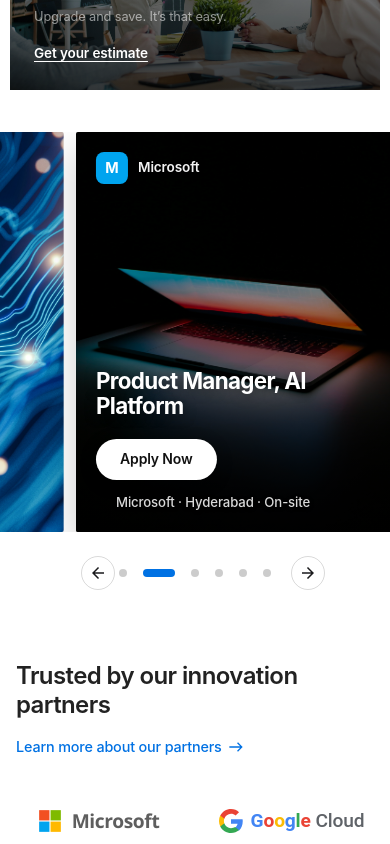
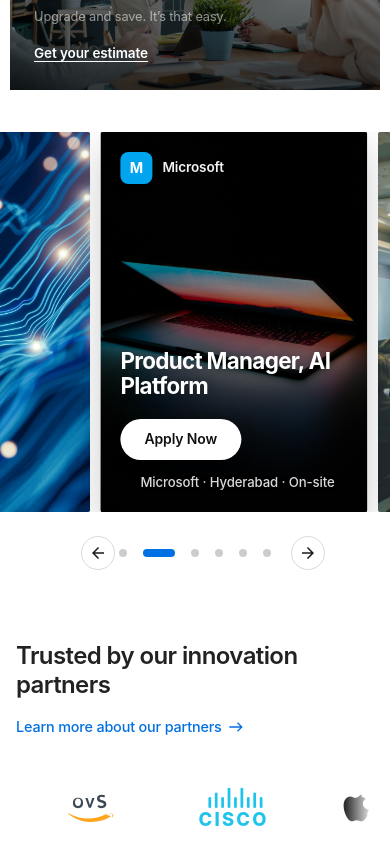
Before and after one commit to nandini-gv/iki, a React (Vite) app: page / in a window 390 px wide. Shown: the part 1580-2424 px from the top of the page. Built offline with nearby package versions, Linux system fonts and the light colour scheme.

Commit message:
feat: partner auto-scroll slider, mobile/tab opportunities carousel widths, and strict 0.75rem footer legal typography

```diff
--- a/src/components/layout/SiteFooter.tsx
+++ b/src/components/layout/SiteFooter.tsx
@@ -247,7 +247,7 @@
                     href={link.href}
                     sx={{
                       color: 'rgba(255, 255, 255, 0.65)',
-                      fontSize: '0.75rem',
+                      fontSize: '0.75rem !important',
                       lineHeight: 1.5,
                       textDecoration: 'none',
                       transition: 'color 0.15s ease',
@@ -257,7 +257,7 @@
                     {link.label}
                   </Link>
                   {index < footerContent.legalLinks.length - 1 && (
-                    <Box component="span" aria-hidden="true" sx={{ color: 'rgba(255, 255, 255, 0.3)' }}>
+                    <Box component="span" aria-hidden="true" sx={{ color: 'rgba(255, 255, 255, 0.3)', fontSize: '0.75rem' }}>
                       ·
                     </Box>
                   )}
@@ -265,13 +265,17 @@
               ))}
             </Box>
 
-            {/* Copyright Text matching Terms and Conditions font size */}
+            {/* Copyright Text matching Terms and Conditions font size strictly without theme overrides */}
             <Typography
+              variant="caption"
+              component="p"
               sx={{
                 color: 'rgba(255, 255, 255, 0.65)',
-                fontSize: '0.75rem',
+                fontSize: '0.75rem !important',
                 letterSpacing: '0.01em',
                 lineHeight: 1.5,
+                m: 0,
+                display: 'block',
               }}
             >
               {footerContent.copyright}
--- a/src/features/home/components/OpportunitiesCarousel.tsx
+++ b/src/features/home/components/OpportunitiesCarousel.tsx
@@ -505,13 +505,13 @@
         }}
         onDragStart={(event) => event.preventDefault()}
         sx={{
-          '--active-width': { xs: '88%', sm: '78%', md: '72%', lg: '68%' },
-          '--preview-width': { xs: '48%', sm: '36%', md: '30%', lg: '28%' },
-          '--slide-gap': { xs: '12px', sm: '16px', md: '20px' },
+          '--active-width': { xs: '70%', sm: '70%', md: '70%', lg: '68%' },
+          '--preview-width': { xs: '60%', sm: '50%', md: '40%', lg: '32%' },
+          '--slide-gap': { xs: '10px', sm: '14px', md: '18px', lg: '20px' },
           '--drag-offset': `${dragOffset}px`,
           position: 'relative',
           width: '100%',
-          height: { xs: 400, sm: 440, md: 480 },
+          height: { xs: 380, sm: 430, md: 480 },
           overflow: 'hidden',
           backgroundColor: 'common.white',
           touchAction: 'pan-y',
--- a/src/features/home/components/PartnersSection.tsx
+++ b/src/features/home/components/PartnersSection.tsx
@@ -98,6 +98,14 @@
   );
 }
 
+const PARTNER_LOGOS = [
+  { name: 'Microsoft', component: MicrosoftLogo },
+  { name: 'Google Cloud', component: GoogleCloudLogo },
+  { name: 'AWS', component: AwsLogo },
+  { name: 'Cisco', component: CiscoLogo },
+  { name: 'Apple', component: AppleLogo },
+];
+
 export function PartnersSection() {
   return (
     <Box
@@ -156,36 +164,62 @@
           </Link>
         </Reveal>
 
-        {/* Brand icons row matching mockup */}
+        {/* Brand icons continuous auto-scrolling slider */}
         <Reveal delay={0.08}>
           <Box
             sx={{
-              display: 'grid',
-              gridTemplateColumns: {
-                xs: 'repeat(2, 1fr)',
-                sm: 'repeat(3, 1fr)',
-                md: 'repeat(5, 1fr)',
+              position: 'relative',
+              width: '100%',
+              overflow: 'hidden',
+              py: 2,
+              maskImage: 'linear-gradient(to right, transparent 0%, black 8%, black 92%, transparent 100%)',
+              WebkitMaskImage: 'linear-gradient(to right, transparent 0%, black 8%, black 92%, transparent 100%)',
+              '&:hover .partner-slider-track': {
+                animationPlayState: 'paused',
               },
-              alignItems: 'center',
-              justifyItems: 'center',
-              gap: { xs: 3.5, sm: 4, md: 5 },
-              py: 2,
             }}
           >
-            <Box sx={{ transition: 'transform 0.2s ease, opacity 0.2s ease', '&:hover': { transform: 'scale(1.04)' } }}>
-              <MicrosoftLogo />
-            </Box>
-            <Box sx={{ transition: 'transform 0.2s ease, opacity 0.2s ease', '&:hover': { transform: 'scale(1.04)' } }}>
-              <GoogleCloudLogo />
-            </Box>
-            <Box sx={{ transition: 'transform 0.2s ease, opacity 0.2s ease', '&:hover': { transform: 'scale(1.04)' } }}>
-              <AwsLogo />
-            </Box>
-            <Box sx={{ transition: 'transform 0.2s ease, opacity 0.2s ease', '&:hover': { transform: 'scale(1.04)' } }}>
-              <CiscoLogo />
-            </Box>
-            <Box sx={{ transition: 'transform 0.2s ease, opacity 0.2s ease', '&:hover': { transform: 'scale(1.04)' } }}>
-              <AppleLogo />
+            <Box
+              className="partner-slider-track"
+              sx={{
+                display: 'flex',
+                alignItems: 'center',
+                gap: { xs: 6, sm: 8, md: 10 },
+                width: 'max-content',
+                animation: 'partnerSliderTrack 26s linear infinite',
+                willChange: 'transform',
+                '@keyframes partnerSliderTrack': {
+                  '0%': { transform: 'translateX(0)' },
+                  '100%': { transform: 'translateX(-50%)' },
+                },
+                '@media (prefers-reduced-motion: reduce)': {
+                  animation: 'none',
+                },
+              }}
+            >
+              {[...PARTNER_LOGOS, ...PARTNER_LOGOS, ...PARTNER_LOGOS, ...PARTNER_LOGOS].map((partner, index) => {
+                const LogoComponent = partner.component;
+                return (
+                  <Box
+                    key={`${partner.name}-${index}`}
+                    sx={{
+                      display: 'inline-flex',
+                      alignItems: 'center',
+                      justifyContent: 'center',
+                      flexShrink: 0,
+                      px: { xs: 1.5, sm: 2.5 },
+                      opacity: 0.88,
+                      transition: 'transform 0.25s ease, opacity 0.25s ease',
+                      '&:hover': {
+                        transform: 'scale(1.06)',
+                        opacity: 1,
+                      },
+                    }}
+                  >
+                    <LogoComponent />
+                  </Box>
+                );
+              })}
             </Box>
           </Box>
         </Reveal>
```
